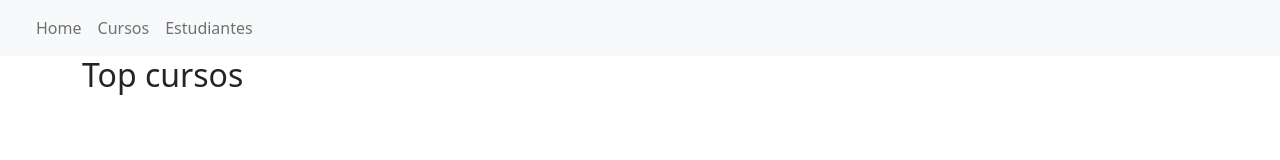
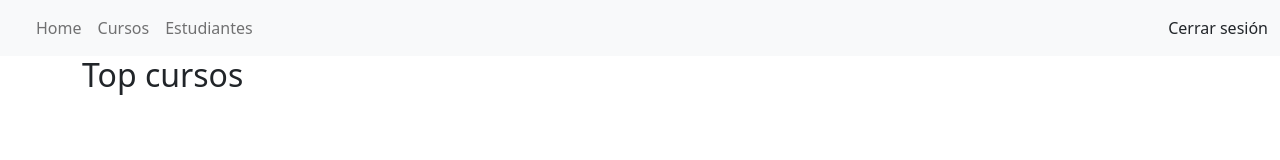
Before and after one commit to Darwin325/prueba-vue-full, a Vue app: page /#/ in a window 1280 px wide. Shown: the top 160 px of the page. Built offline with nearby package versions, Linux system fonts and the light colour scheme; sample sign-in values are in the browser's storage.

Commit message:
Cerrad de sesión

```diff
--- a/src/components/Shared/NavBar.vue
+++ b/src/components/Shared/NavBar.vue
@@ -1,4 +1,16 @@
-<script setup lang="ts"></script>
+<script setup lang="ts">
+import { router } from "../../Routes/main"
+import { logout } from "../../services/Auth"
+import { useUserStore } from "../../store/UserStore"
+
+const store = useUserStore()
+
+const closeSession = async () => {
+   await logout()
+   store.setIsLogged(false)
+   await router.push({ name: "Login" })
+}
+</script>
 
 <template>
    <nav class="navbar navbar-expand-lg navbar-light bg-light">
@@ -33,6 +45,11 @@
                   >
                </li>
             </ul>
+            <div class="nav-item ms-auto">
+               <a class="nav-link" href="#" @click="closeSession"
+                  >Cerrar sesión</a
+               >
+            </div>
          </div>
       </div>
    </nav>
```
